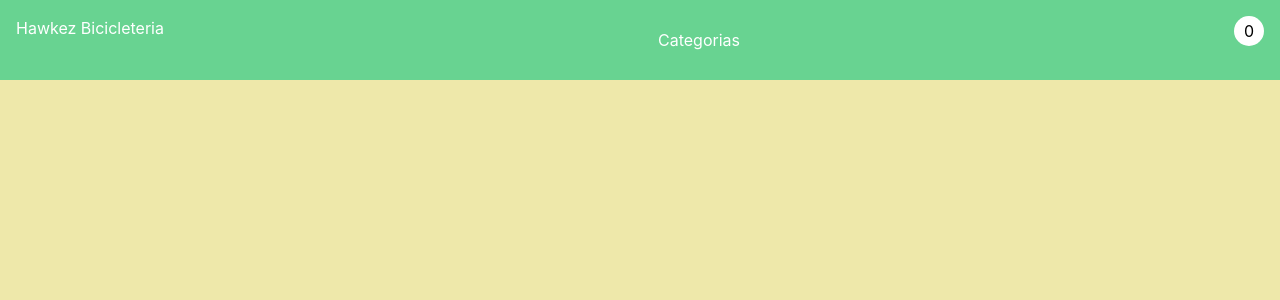
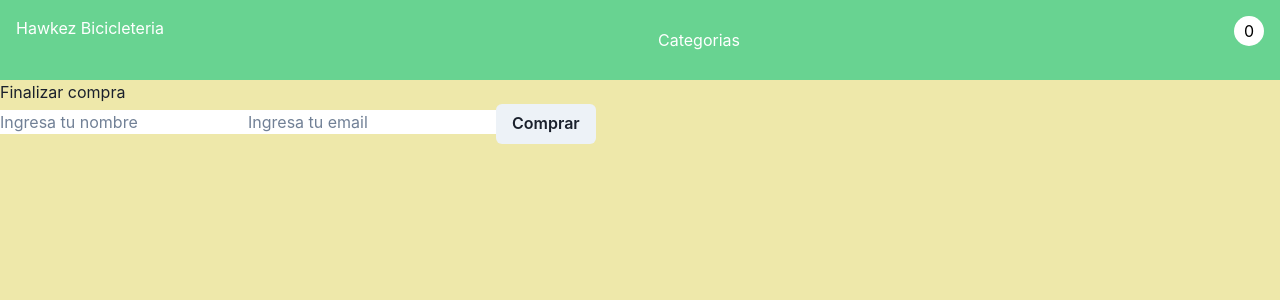
Before and after one commit to JuMaHawk/Entrega-final-ReactJS-Ferrero, a React (Vite) app: page /form in a window 1280 px wide. Shown: the top 300 px of the page. Built offline with nearby package versions, Linux system fonts and the light colour scheme.

Commit message:
Finalizado

```diff
--- a/src/App.jsx
+++ b/src/App.jsx
@@ -4,7 +4,7 @@ import ItemListContainer from "./components/ItemListContainer.jsx"
 import ItemDetailContainer from "./components/ItemDetailContainer.jsx"
 import MarketCartContext from "./context/MarketCartContext.jsx"
 import Cart from "./components/Cart.jsx"
-import CheckOut from "./components/CheckOut.jsx"
+import Form from "./components/Form.jsx"
 
 const App = () => {
 
@@ -21,7 +21,7 @@ const App = () => {
           <Route path='/categoria/:id' element={<ItemListContainer />} />
           <Route path='/item/:id' element={<ItemDetailContainer />} />
           <Route path='/carrito' element={<Cart />} />
-          <Route path='/checkout' element={<CheckOut />} />
+          <Route path='/form' element={<Form />} />
 
         </Routes>
         </MarketCartContext>
--- a/src/components/Cart.jsx
+++ b/src/components/Cart.jsx
@@ -58,7 +58,7 @@ const Cart = () => {
           carrito.length > 0 ?
             <>
               <Button onClick={limpiarCarrito}>Limpiar</Button>
-              <Link to='/checkout'>
+              <Link to='/form'>
                 <Button>Finalizar compra</Button>
               </Link>
             </> :
--- a/src/components/CheckOut.jsx
+++ b/src/components/Form.jsx
@@ -4,7 +4,7 @@ import { Button } from '@chakra-ui/react'
 import { useForm } from 'react-hook-form'
 import { addDoc, collection, getFirestore } from 'firebase/firestore'
 
-const CheckOut = () => {
+const Form = () => {
 
     const [pedidoId, setPedidoId] = useState("");
     const { carrito, precioTotal, limpiarCarrito } = useContext(CartContext)
@@ -53,4 +53,4 @@ const CheckOut = () => {
     )
 }
 
-export default CheckOut
+export default Form
```
